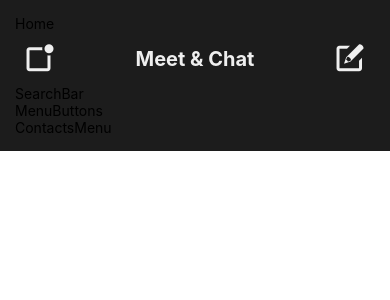
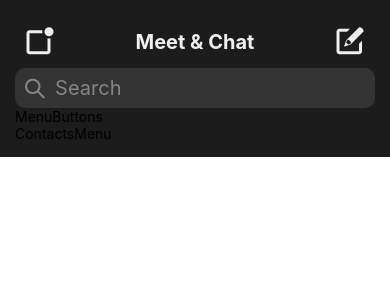
Before and after one commit to Satyajit-Sahoo45/Video-Meet-App, a React Native app: screen / in a window 390 px wide. Shown: the top 300 px of the page. Built offline with nearby package versions, Linux system fonts and the light colour scheme.

Commit message:
added searchBar component

```diff
--- a/components/SearchBar.js
+++ b/components/SearchBar.js
@@ -1,14 +1,30 @@
 import { StyleSheet, Text, View } from 'react-native'
 import React from 'react'
+import Fontisto from "react-native-vector-icons/Fontisto"
 
 const SearchBar = () => {
     return (
-        <View>
-            <Text>SearchBar</Text>
+        <View style={styles.container}>
+            <Fontisto name='search' size={20} color="#858585" />
+            <Text style={styles.textSearchBar}>Search</Text>
         </View>
     )
 }
 
 export default SearchBar
 
-const styles = StyleSheet.create({})
+const styles = StyleSheet.create({
+    container: {
+        backgroundColor: "#333333",
+        flexDirection: "row",
+        paddingHorizontal: 10,
+        height: 40,
+        alignItems: "center",
+        borderRadius: 10
+    },
+    textSearchBar: {
+        color: "#858585",
+        paddingLeft: 10,
+        fontSize: 20
+    }
+})
--- a/screens/Home.js
+++ b/screens/Home.js
@@ -9,7 +9,6 @@ const Home = () => {
     return (
         <View style={styles.container}>
             <SafeAreaView style={{ height: '100%' }}>
-                <Text>Home</Text>
                 {/* Header */}
                 <Header />
 
```
